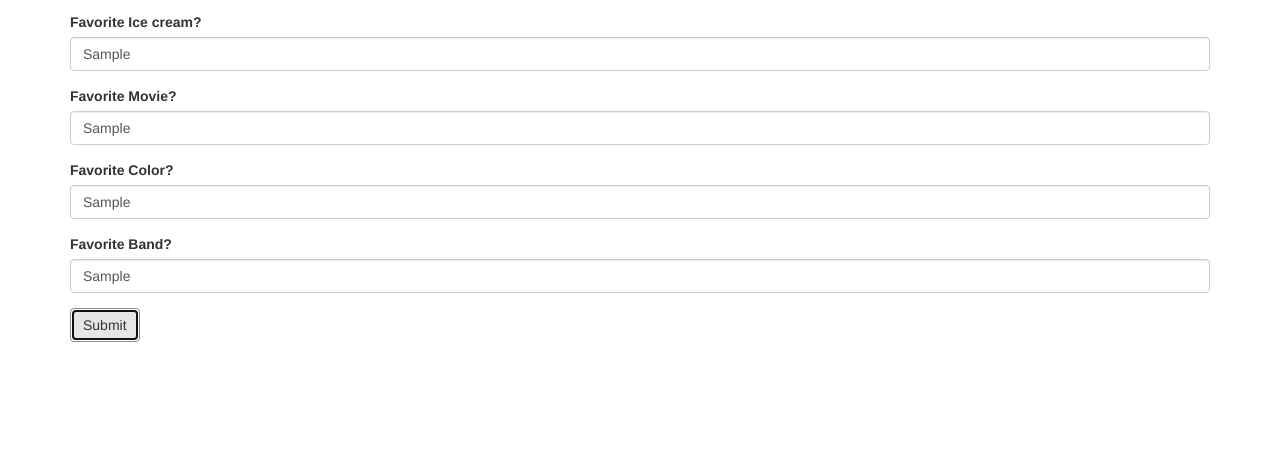
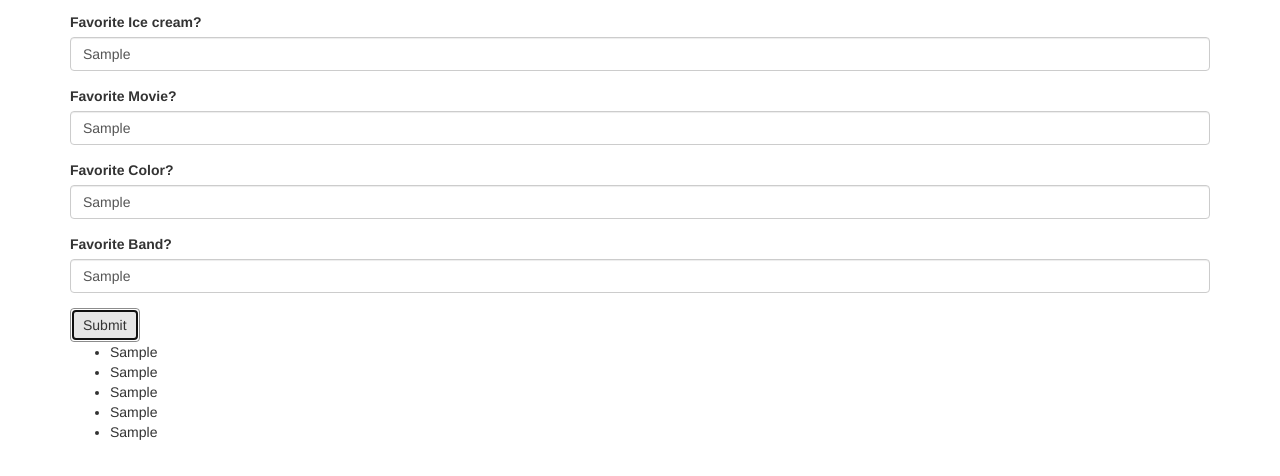
Before and after one commit to Sigtaba/favorite-things, a plain HTML site: page index.html in a window 1280 px wide. Both pictures are taken after typing "Sample", "Sample", "Sample", "Sample", "Sample" into the empty fields and a click on the button "Submit". Shown: the part 132-608 px from the top of the page. Drawn offline with nearby package versions, Linux system fonts and the light colour scheme.

Commit message:
put variable in array as a list and append the function

```diff
--- a/index.html
+++ b/index.html
@@ -35,7 +35,12 @@
         </div>
         <button type="submit" class="btn btn-default">Submit</button>
       </form>
+        <div>
+          <ul id="output">
+
+          </ul>
+        </div>
+      </div>
     </div>
-
   </body>
 </html>
--- a/js/scripts.js
+++ b/js/scripts.js
@@ -1,3 +1,8 @@
+// Backend Logic //
+
+
+
+
 $(document).ready(function() {
   $("form#favs").submit(function(event) {
       event.preventDefault();
@@ -8,8 +13,14 @@ $(document).ready(function() {
       var color = $("#color").val();
       var band = $("#band").val();
 
-    var favoriteThings = [animal, iceCream, movie, color, band];
-    console.log(favoriteThings);
+      var favoriteThings = [animal, iceCream, movie, color, band];
+
+      $("#output").append("<li>" + favoriteThings[0] + "</li><li>" + favoriteThings[1] + "</li><li>" + favoriteThings[2] + "</li><li>" + favoriteThings[3] + "</li><li>" + favoriteThings[4]);
+
+
+      // var favoriteThings = [animal, iceCream, movie, color, band];
+      // console.log(favoriteThings);
+
 
  });
 });
```
